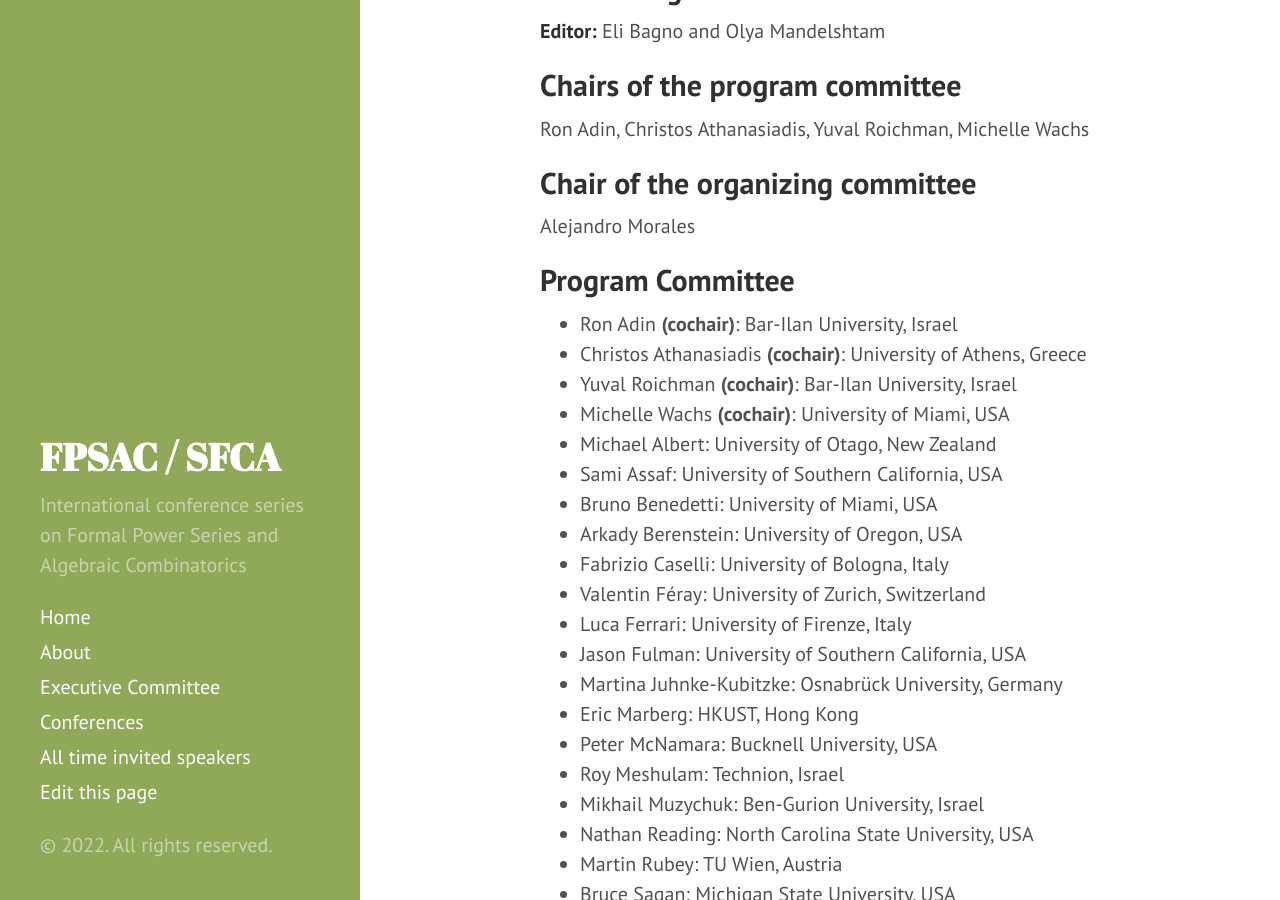
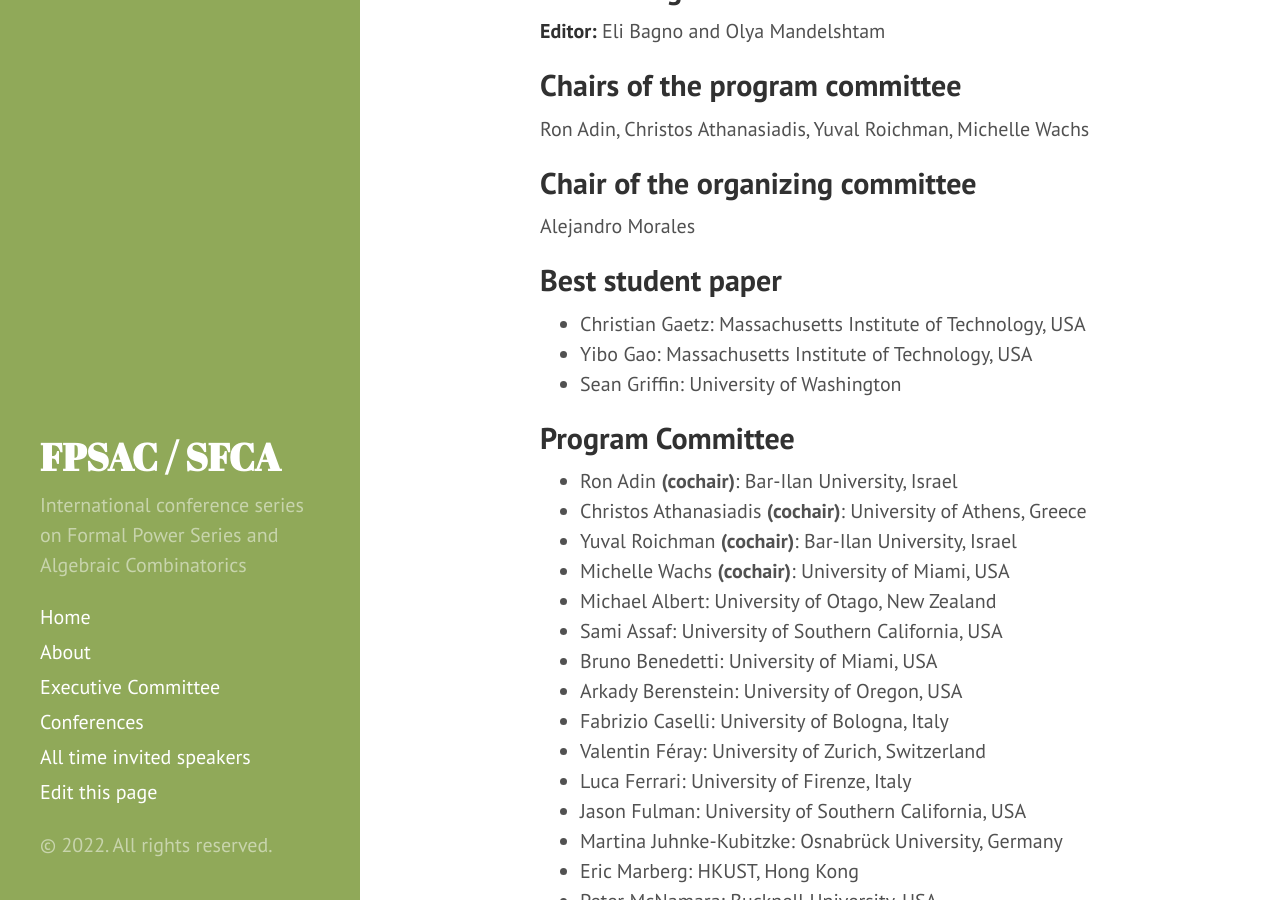
Before and after one commit to FPSAC/FPSAC.github.io, a Jekyll site: the page built from _confs/fpsac-2020.md, in a window 1280 px wide and 900 px high, scrolled down 891 px. Built offline with Jekyll 4.4.1, drawn with Linux system fonts in a browser that asks for light colours.

Commit message:
FPSAC'20: added best student paper

```diff
--- a/_confs/fpsac-2020.md
+++ b/_confs/fpsac-2020.md
@@ -21,6 +21,14 @@ add_info: This conference was originally planned to be held July 13--17 2020 at
   Bar-Ilan University will host FPSAC 2021 and all invited speakers agreed to give their presentation there.<br><br>
   Recognizing the fine work resulting in so many great submissions, and the completion of the refereeing and selection process, Conference Proceedings will be published as planned.<br><br>
   There will be an <strong>online FPSAC</strong> where the submitters of the accepted talks and posters have the chance to present their work.<br><br>
+
+best_student_paper:
+- name: Christian Gaetz
+  affiliation: Massachusetts Institute of Technology, USA
+- name: Yibo Gao
+  affiliation: Massachusetts Institute of Technology, USA
+- name: Sean Griffin
+  affiliation: University of Washington
 
 program_committee:
 
```
